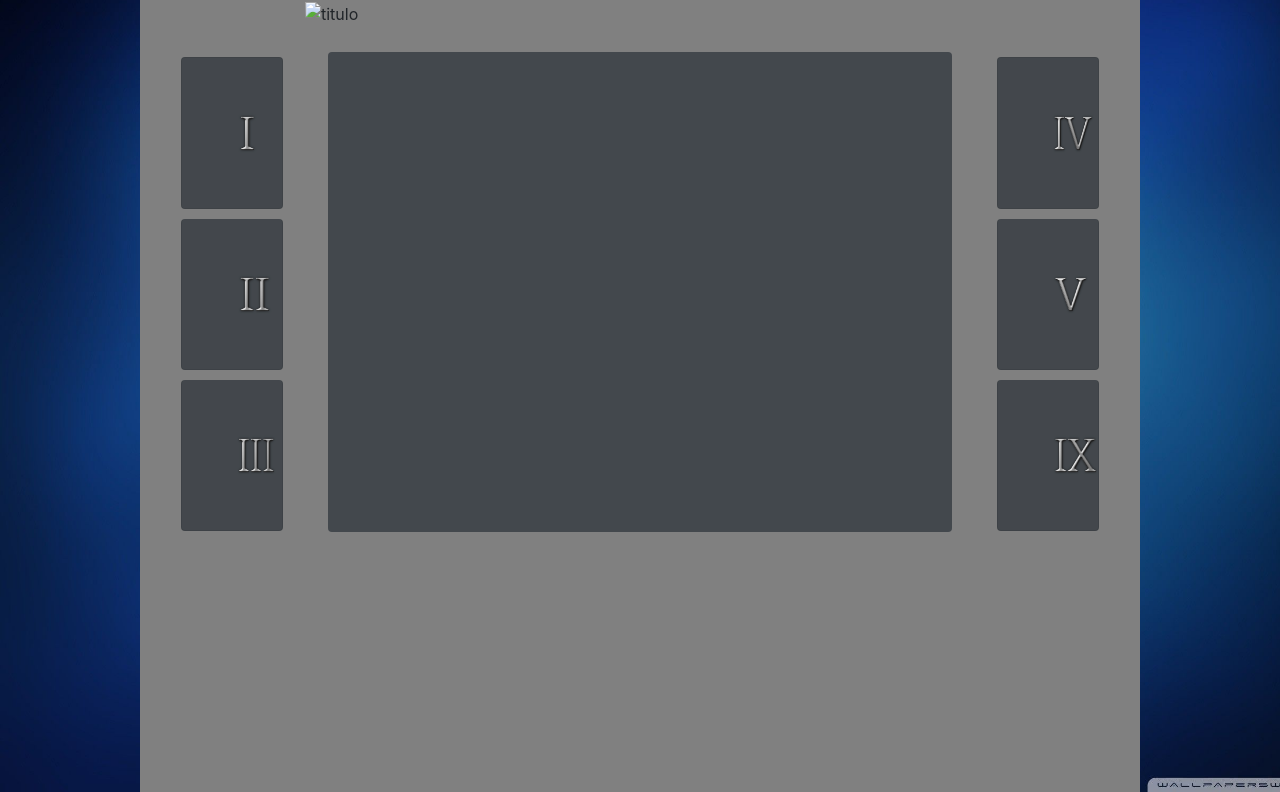
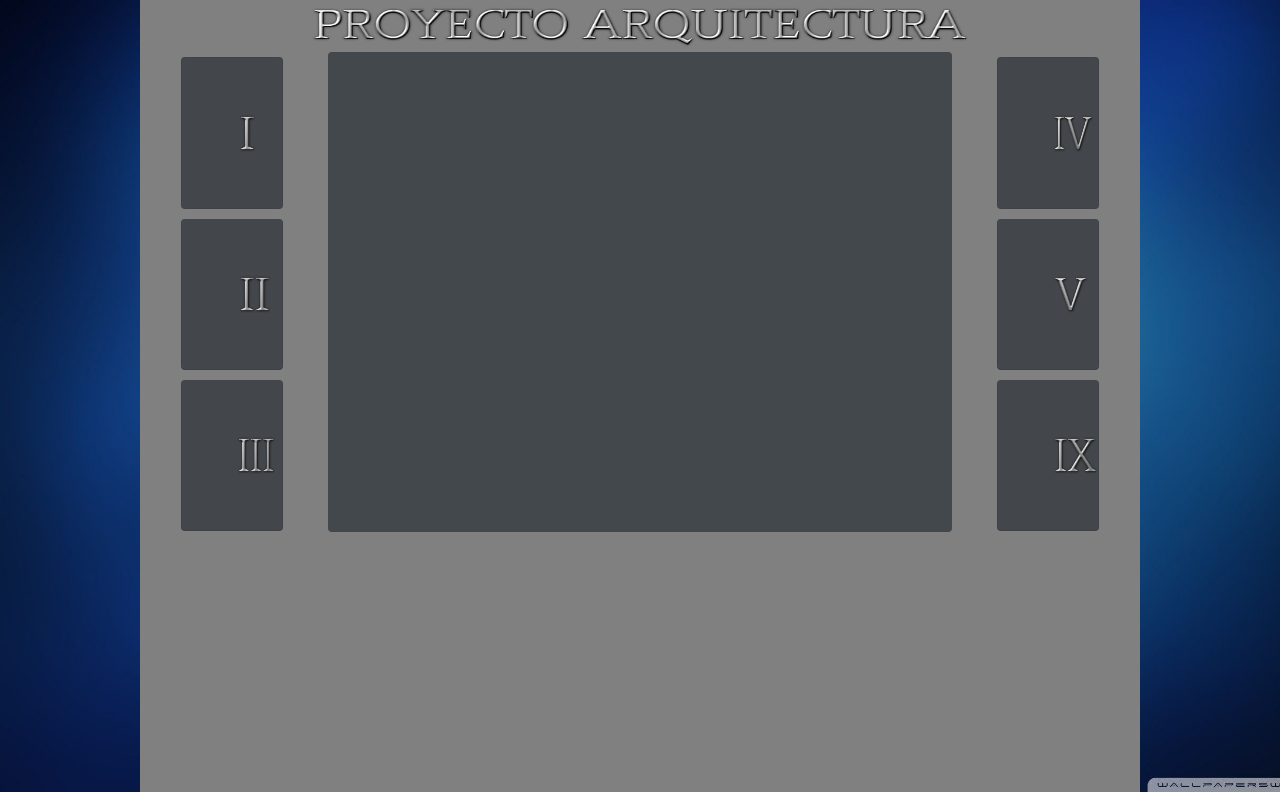
Before and after one commit to AngieGD/Proyecto-Arquitectura, a plain HTML site: page index.html in a window 1280 px wide. Shown: the part 56-848 px from the top of the page. Drawn offline with nearby package versions, Linux system fonts and the light colour scheme; the site is published under a folder, as on GitHub Pages, so addresses that start at the root find nothing; a web font is replaced by a local one.

Commit message:
Update index.html

```diff
--- a/index.html
+++ b/index.html
@@ -61,7 +61,7 @@
                     <div class="col-sm-12 md-1">
                         <div class="cabecera">
                             <div class="title">
-                                <img style="margin: auto; display: block; height: 50px;width: 670px;" src="/img/titulo.png" alt="titulo">
+                                <img style="margin: auto; display: block; height: 50px;width: 670px;" src="img/titulo.png" alt="titulo">
                             </div>
                         </div>
 
```
